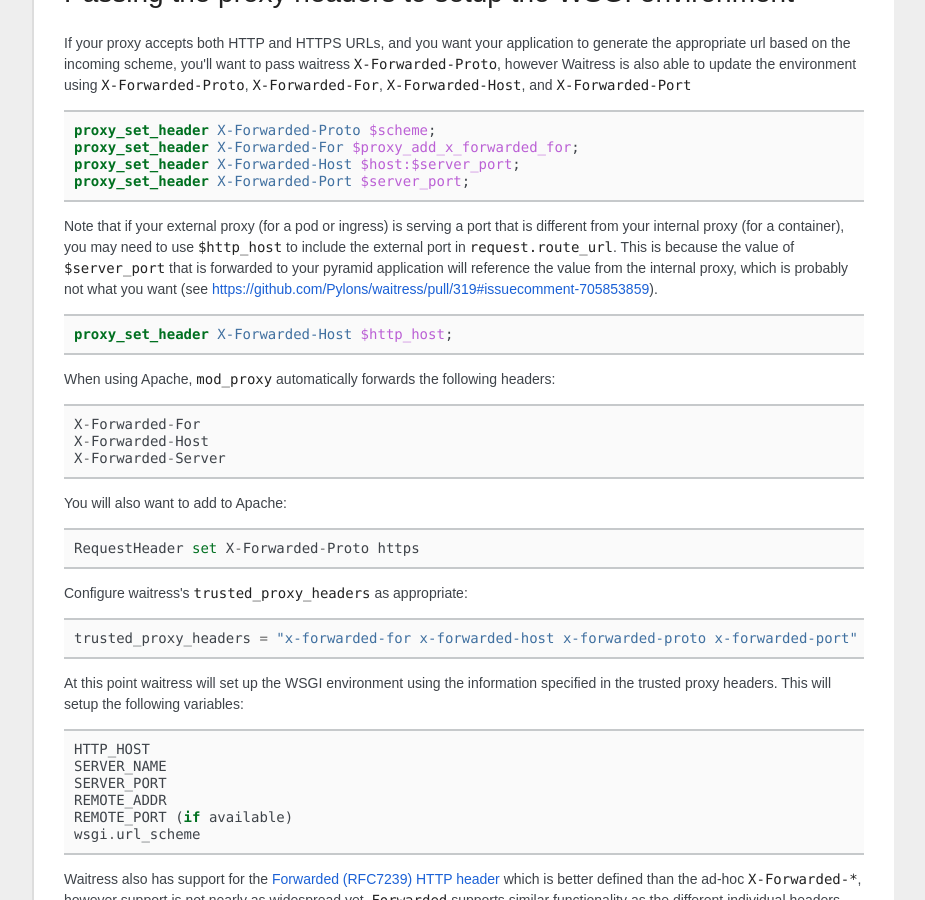
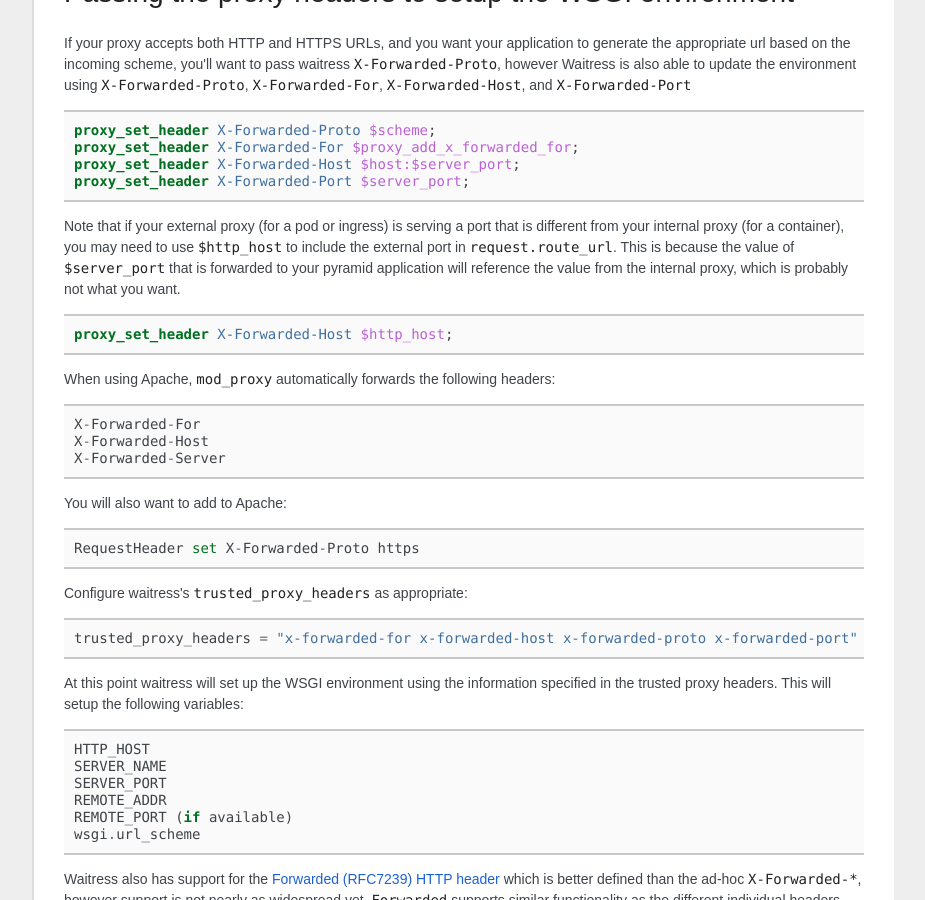
Before and after one commit to Pylons/waitress, a Sphinx documentation site: the page built from docs/reverse-proxy.rst, in a window 1280 px wide and 900 px high, scrolled down 935 px. Shown: the whole window, without its empty margins (198-1123 px from the left). Built offline with Sphinx 7.4.7, drawn with Linux system fonts in a browser that asks for light colours; some web fonts are replaced.

Commit message:
Remove link

```diff
--- a/docs/reverse-proxy.rst
+++ b/docs/reverse-proxy.rst
@@ -73,7 +73,7 @@ the environment using ``X-Forwarded-Proto``, ``X-Forwarded-For``,
    proxy_set_header X-Forwarded-Host $host:$server_port;
    proxy_set_header X-Forwarded-Port $server_port;
 
-Note that if your external proxy (for a pod or ingress) is serving a port that is different from your internal proxy (for a container), you may need to use ``$http_host`` to include the external port in ``request.route_url``. This is because the value of ``$server_port`` that is forwarded to your pyramid application will reference the value from the internal proxy, which is probably not what you want (see https://github.com/Pylons/waitress/pull/319#issuecomment-705853859).
+Note that if your external proxy (for a pod or ingress) is serving a port that is different from your internal proxy (for a container), you may need to use ``$http_host`` to include the external port in ``request.route_url``. This is because the value of ``$server_port`` that is forwarded to your pyramid application will reference the value from the internal proxy, which is probably not what you want.
 
 .. code-block:: nginx
 
```
